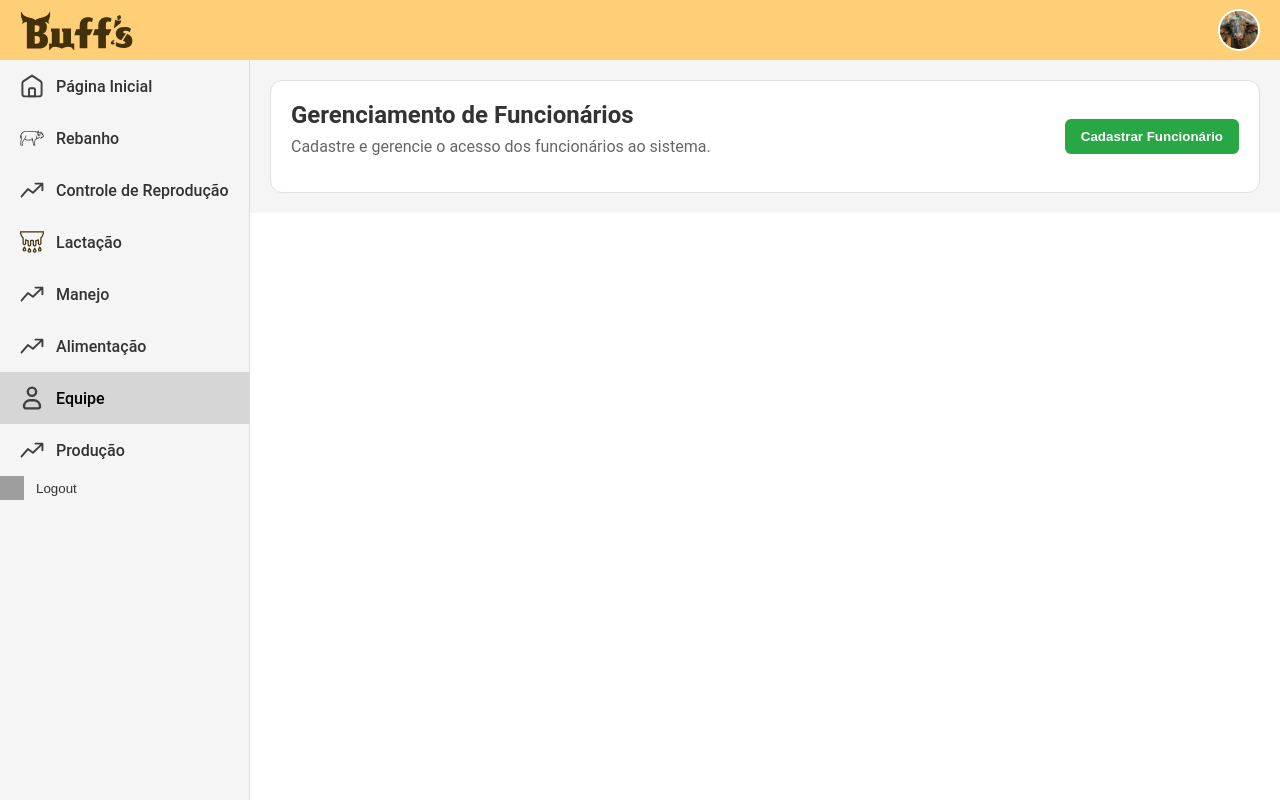
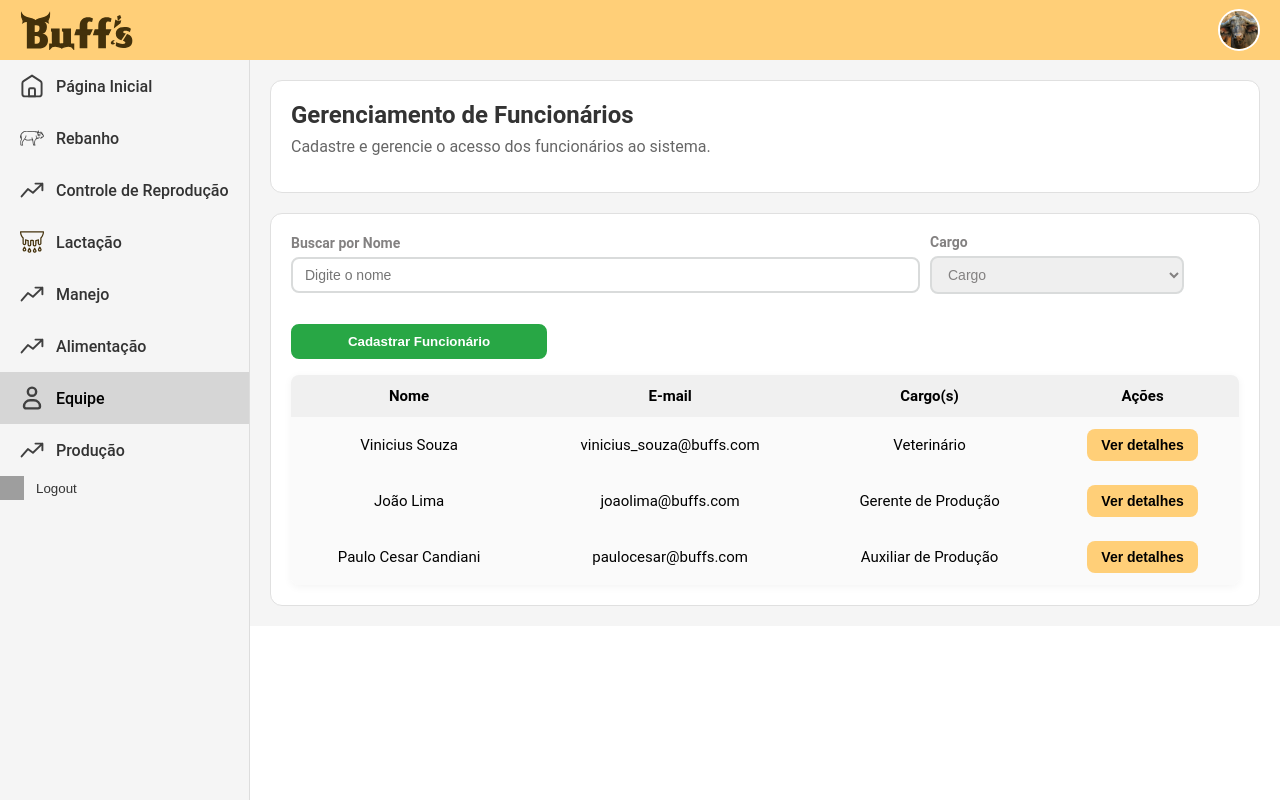
Before and after one commit to CyberLiveStock/dsm4-buffs-frontend, a Next.js app: page /equipe in a window 1280 px wide. Built offline with nearby package versions, Linux system fonts and the light colour scheme; no server answers; grey boxes are pictures that could not be loaded.

Commit message:
feat: Estrutura da tela de funcionários finalizada e Início da tela de Produção

```diff
--- /dev/null
+++ b/src/components/Equipe/FilterTable/FilterTable.js
@@ -0,0 +1,30 @@
+import styles from "@/components/Equipe/FilterTable/FilterTable.module.css";
+
+export default function FilterTable() {
+  return (
+    <div class={styles.filtrosContainer}>
+      <div className={styles.filtroGroup}>
+        <label className={styles.filtroLabel}>Buscar por Nome</label>
+
+        <input
+          type="text"
+          class={styles.filtroInput}
+          placeholder="Digite o nome"
+        />
+      </div>
+
+      <div className={styles.filtroGroup}>
+        <label className={styles.filtroLabel}>Cargo</label>
+        <select class={styles.filtroSelect}>
+          <option>Cargo</option>
+          <option>Veterinário</option>
+          <option>Gerente de Produção</option>
+          <option>Auxiliar de Produção</option>
+        </select>
+      </div>
+
+
+      <button class={styles.filtroBtn}>Cadastrar Funcionário</button>
+    </div>
+  );
+}
--- /dev/null
+++ b/src/components/Equipe/FilterTable/FilterTable.module.css
@@ -0,0 +1,61 @@
+.filtrosContainer {
+  display: flex;
+  gap: 10px;
+  /* margin-bottom: 0px; */
+  flex-wrap: wrap;
+  align-items: center;
+}
+
+.filtroInput{
+  padding: 8px 12px;
+  border: 2px solid #D9DBDB;
+  border-radius: 8px;
+  font-size: 14px;
+  width: 601px;
+}
+.filtroSelect {
+  padding: 8px 12px;
+  color:#838181;
+  border: 2px solid #D9DBDB;
+  border-radius: 8px;
+  font-size: 14px;
+  width: 254px;
+}
+
+.filtroGroup {
+  display: flex;
+  flex-direction: column;
+}
+
+.inputComIcone {
+  display: flex;
+  align-items: center;
+  width: 200px;
+  background-color: #fda703;
+  border-radius: 5px;
+  overflow: hidden;
+}
+
+.filtroLabel {
+  font-weight: 600;
+  margin-bottom: 6px;
+  color: #838181;
+  font-size: 14px;
+}
+
+.filtroBtn {
+  background-color: #28a745;
+  margin-top: 20px;
+  width: 256px;
+  padding: 8px 14px;
+  border: 2px solid #28a745;
+  background-color: none;
+  border-radius: 8px;
+  cursor: pointer;
+  font-weight: bold;
+  color: #fff;
+}
+
+.filtroBtn:hover {
+  background-color: #218838;
+}
--- a/src/pages/equipe.js
+++ b/src/pages/equipe.js
@@ -1,3 +1,4 @@
+import FilterTable from "@/components/Equipe/FilterTable/Filtertable";
 import Layout from "@/layout/Layout.js";
 import styles from "@/styles/Equipe.module.css";
 
@@ -6,21 +7,60 @@ export default function Equipe() {
     <div class={styles.container}>
       {/* Indicador do gerenciamento dos funcionários */}
       <div className={styles.indicators}>
-        <div className={styles.header}>
-          <div>
-            <h1 className={styles.title}>Gerenciamento de Funcionários</h1>
-            <p className={styles.description}>
-              Cadastre e gerencie o acesso dos funcionários ao sistema.
-            </p>
-          </div>
-
-          <button className={styles.botaoCadastrar}>
-            Cadastrar Funcionário
-          </button>
+        <div>
+          <h1 className={styles.title}>Gerenciamento de Funcionários</h1>
+          <p className={styles.description}>
+            Cadastre e gerencie o acesso dos funcionários ao sistema.
+          </p>
         </div>
       </div>
 
       {/*Tabela e filtros para controle de funcionários*/}
+      <div className={styles.containerTable}>
+        <FilterTable />
+        <div>
+          <table className={styles.tabela}>
+            <thead className={styles.thead}>
+              <tr>
+                <th className={styles.th}>Nome</th>
+                <th className={styles.th}>E-mail</th>
+                <th className={styles.th}>Cargo(s)</th>
+                <th className={styles.th}>Ações</th>
+              </tr>
+            </thead>
+            <tbody>
+              <tr className={styles.trPar}>
+                <td className={styles.td}>Vinicius Souza</td>
+                <td className={styles.td}>vinicius_souza@buffs.com</td>
+                <td className={styles.td}>Veterinário</td>
+                <td className={styles.td}>
+                  <button className={styles.btnDetalhes}>Ver detalhes</button>
+                </td>
+              </tr>
+
+              <tr className={styles.trPar}>
+                <td className={styles.td}>João Lima</td>
+                <td className={styles.td}>joaolima@buffs.com</td>
+                <td className={styles.td}>Gerente de Produção</td>
+                <td className={styles.td}>
+                  <button className={styles.btnDetalhes}>Ver detalhes</button>
+                </td>
+              </tr>
+
+              <tr className={styles.trPar}>
+                <td className={styles.td}>Paulo Cesar Candiani</td>
+                <td className={styles.td}>paulocesar@buffs.com</td>
+                <td className={styles.td}>Auxiliar de Produção</td>
+                <td className={styles.td}>
+                  <button className={styles.btnDetalhes}>Ver detalhes</button>
+                </td>
+              </tr>
+
+              {/* Repita os outros <tr> aqui */}
+            </tbody>
+          </table>
+        </div>
+      </div>
     </div>
   );
 }
--- a/src/styles/Equipe.module.css
+++ b/src/styles/Equipe.module.css
@@ -35,24 +35,85 @@
   margin-bottom: 16px;
 }
 
-.header {
+/* CSS - TABELA */
+.containerTable{
+  width: 100%;
+  max-width: 1200px;
   display: flex;
-  justify-content: space-between;
-  align-items: center;
-  flex-wrap: wrap; /* se quiser responsividade */
+  flex-direction: column;
+  background-color: #ffffff;
+  border-radius: 12px;
+  padding: 20px;
+  gap: 16px;
+  box-sizing: border-box;
+  border: 1px solid #e0e0e0;
 }
 
-.botaoCadastrar {
-  background-color: #28a745;
-  color: white;
-  padding: 10px 16px;
-  border: none;
-  border-radius: 6px;
-  font-weight: 600;
-  cursor: pointer;
-  transition: background-color 0.2s;
+.tabela {
+  width: 100%;
+  border-collapse: collapse;
+  background-color: #fff;
+  border-radius: 8px;
+  overflow: hidden;
+  box-shadow: 0 2px 8px rgba(0, 0, 0, 0.05);
 }
 
-.botaoCadastrar:hover {
-  background-color: #218838;
+.thead {
+  background-color: #f0f0f0;
 }
+
+.th, .td {
+  text-align: center;
+  padding: 12px 16px;
+  font-size: 15px;
+}
+
+.trPar {
+  background-color: #fafafa;
+}
+
+.status {
+  width: 80px;
+  padding: 5px 10px;
+  border-radius: 10px;
+  font-weight: bold;
+  text-align: center;
+  display: inline-block;
+  font-size: 13px;
+}
+
+.lactando {
+  background-color: #9DFFBE;
+  color: #000000;
+}
+
+.secagem {
+  background-color: #d81a1a98;
+  color: #ffffff;
+}
+
+.cio {
+  background-color: #ffcc0084;
+  color: #000000;
+}
+
+.prenhez{
+  background-color: #0084ff50;
+  color: #000000;
+}
+
+.btnDetalhes {
+  background-color: #FFCF78;
+  border: none;
+  color: #000000;
+  padding: 8px 14px;
+  border-radius: 8px;
+  cursor: pointer;
+  font-size: 14px;
+  font-weight: bold;
+
+}
+
+.btnDetalhes:hover {
+  background-color: #f39c12;
+}
--- a/src/styles/Producao.module.css
+++ b/src/styles/Producao.module.css
@@ -8,3 +8,72 @@
   box-sizing: border-box;
   gap: 20px;
 }
+
+.indicators {
+  width: 100%;
+  max-width: 1200px;
+  display: flex;
+  flex-direction: column;
+  background-color: #ffffff;
+  border-radius: 12px;
+  padding: 20px;
+  gap: 16px;
+  box-sizing: border-box;
+  border: 1px solid #e0e0e0;
+}
+
+.title {
+  font-size: 24px;
+  font-weight: bold;
+  color: #333333;
+  margin-bottom: 8px;
+}
+
+.description {
+  font-size: 16px;
+  color: #666666;
+  margin-bottom: 16px;
+}
+
+.indicatorContainer {
+  display: grid;
+  grid-template-columns: repeat(auto-fit, minmax(200px, 1fr));
+  gap: 16px;
+  background-color: #f8fcfa;
+}
+
+.indicatorCard {
+  background-color: #f0f3f2;
+  border-radius: 8px;
+  padding-top: 20px;
+  padding-left: 30px;
+  padding-right: 30px;
+  padding-bottom: 20px;
+  display: flex;
+  flex-direction: column;
+  justify-content: flex-start;
+  align-items: flex-start;
+  border: #5a5a5a85 solid 1px;
+  gap: 8px;
+}
+
+.indicatorTitle {
+  font-size: 20px;
+  font-weight: 600;
+  color: #555555;
+}
+
+.indicatorValue {
+  font-size: 28px;
+  font-weight: bold;
+  color: #555555;
+  margin-top: 4px;
+  margin-bottom: 4px;
+}
+
+.indicatorCard p.indicatorTitle:nth-of-type(2) {
+  font-size: 16px;
+  font-weight: normal;
+  color: #2d2c2c;
+  margin-top: auto;
+}
```
Also changed, not shown: src/pages/producao.js (+34 -1 lines).
